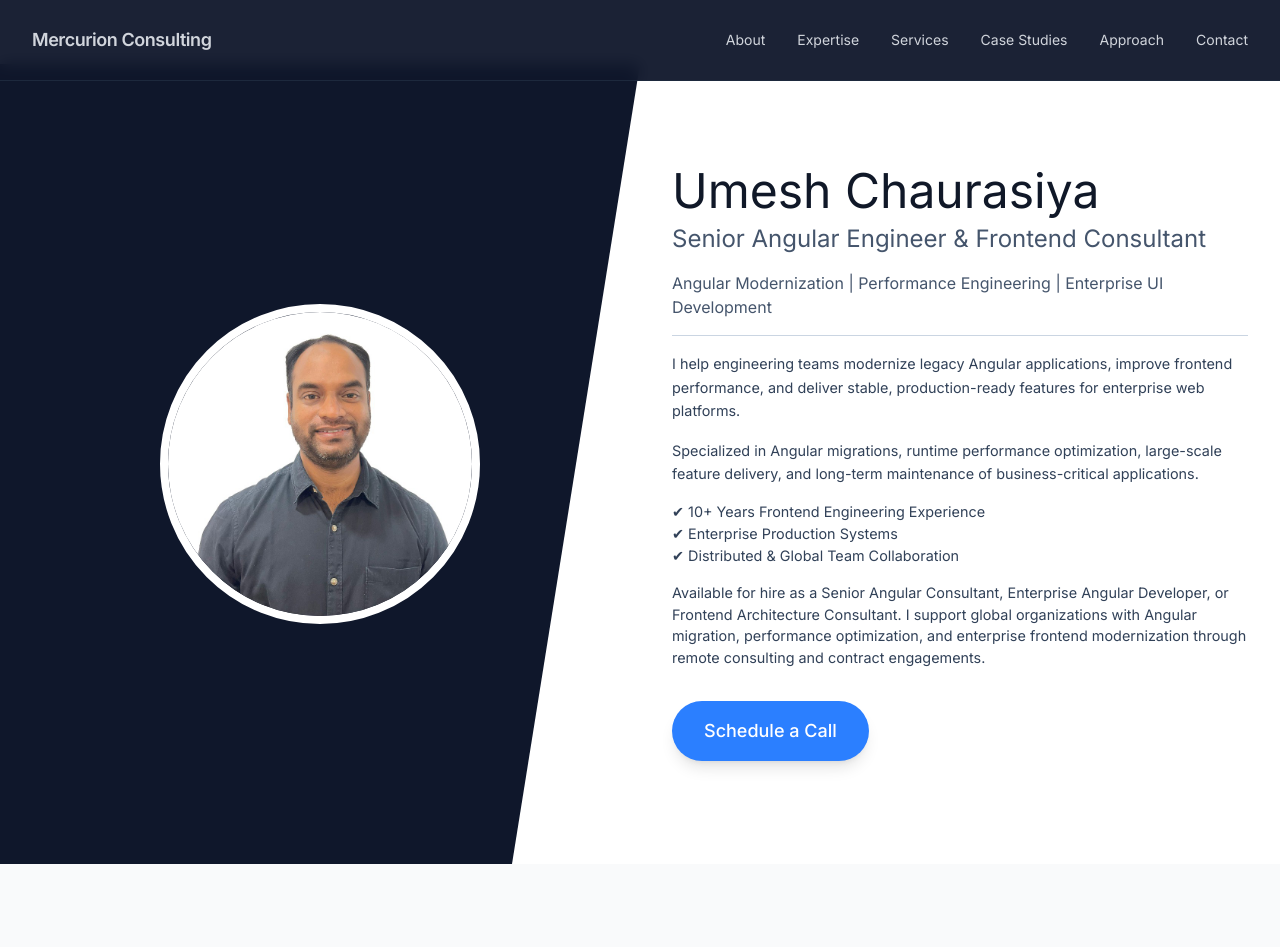
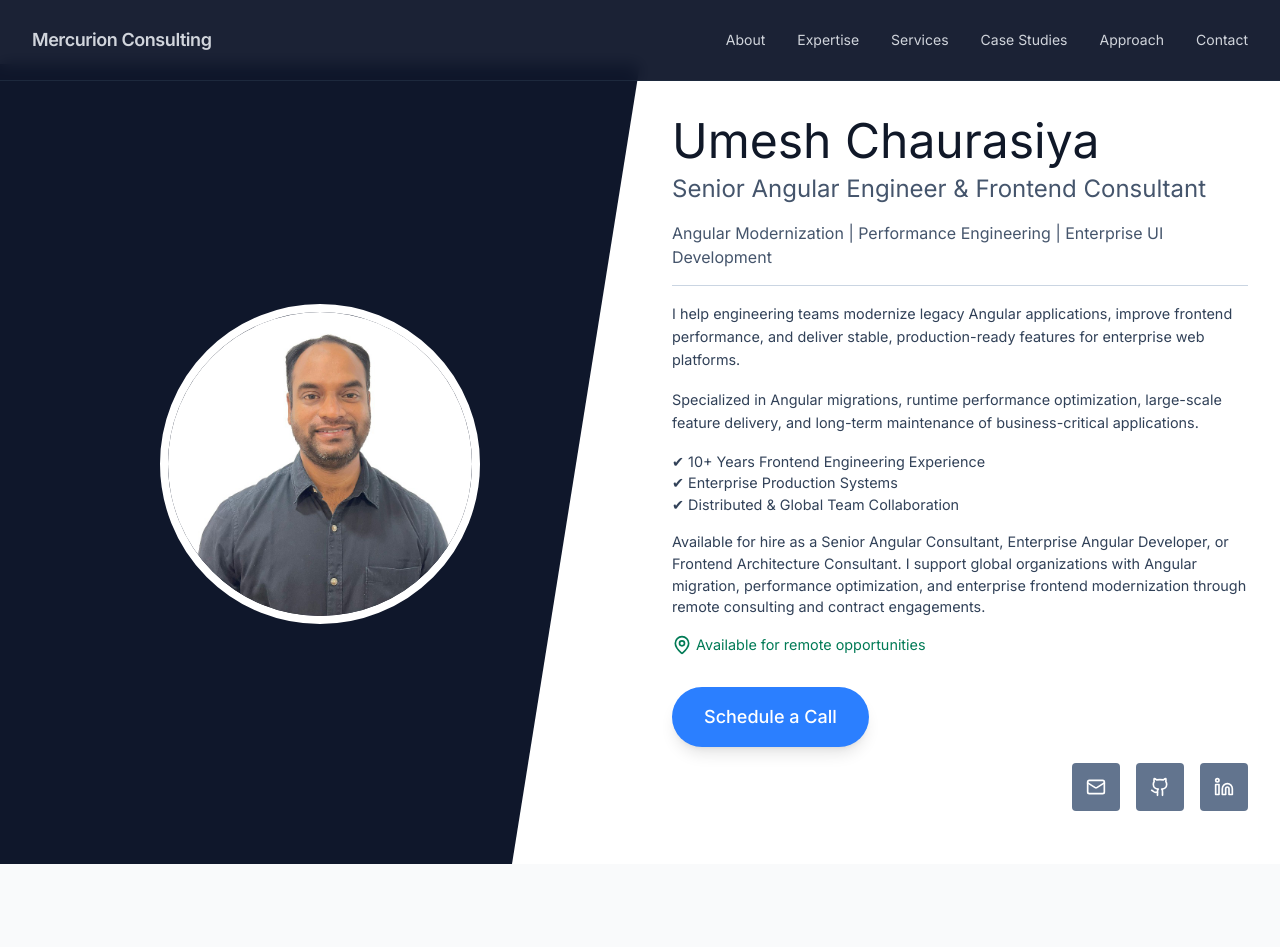
Before and after one commit to chaurasiyaumesh9/mercurion-consulting, a Next.js app: page / in a window 1280 px wide. Shown: the top 947 px of the page. Built offline with nearby package versions, Linux system fonts and the light colour scheme.

Commit message:
home banner done

```diff
--- a/app/components/HeroSection.tsx
+++ b/app/components/HeroSection.tsx
@@ -1,6 +1,6 @@
 "use client";
 
-import { MapPin } from "lucide-react";
+import { Github, Linkedin, Mail, MapPin } from "lucide-react";
 import Image from "next/image";
 import Link from "next/link";
 
@@ -8,7 +8,7 @@ export default function HeroSection() {
   return (
     <section id="about" className="bg-white scroll-mt-24 pt-16">
       <div className="min-h-screen flex flex-col md:flex-row">
-        <div className="relative flex-1 flex items-center justify-center overflow-hidden p-8">
+        <div className="relative flex-1 flex items-center justify-center overflow-hidden md:p-8">
           <div
             className="absolute inset-0 bg-slate-900 hidden md:block"
             style={{
@@ -29,6 +29,7 @@ export default function HeroSection() {
                 priority
               />
             </div>
+
 
           </div>
         </div>
@@ -67,10 +68,15 @@ export default function HeroSection() {
 
           {/* PROOF SIGNALS */}
           <div className="mt-4">
-                <p className="text-slate-700 text-[0.9rem]">✔ 10+ Years Frontend Engineering Experience</p>
-                <p className="text-slate-700 text-[0.9rem]">✔ Enterprise Production Systems</p>
-                <p className="text-slate-700 text-[0.9rem]">✔ Distributed & Global Team Collaboration</p>
-
+            <p className="text-slate-700 text-[0.9rem]">
+              ✔ 10+ Years Frontend Engineering Experience
+            </p>
+            <p className="text-slate-700 text-[0.9rem]">
+              ✔ Enterprise Production Systems
+            </p>
+            <p className="text-slate-700 text-[0.9rem]">
+              ✔ Distributed & Global Team Collaboration
+            </p>
           </div>
 
           <p className="mt-4 text-slate-700 text-[0.9rem]">
@@ -81,10 +87,10 @@ export default function HeroSection() {
             consulting and contract engagements.
           </p>
 
-            {/* <div className="mt-4 text-md text-slate-600 flex items-center gap-1">
+          <div className="mt-4 text-emerald-700 text-[0.9rem] flex items-center gap-1">
                 <MapPin size={20} />
                 <span>Available for remote opportunities</span>
-            </div> */}
+            </div>
 
           {/* CTA */}
           <div className="mt-8 flex flex-col sm:flex-row gap-3 sm:gap-4 justify-center md:justify-start">
@@ -103,6 +109,34 @@ export default function HeroSection() {
                 </Link> */}
           </div>
 
+          <div className="flex gap-4 pt-4 justify-end">
+
+              <Link
+                href="mailto:contact@mercurionconsulting.com"
+                className="w-12 h-12 rounded text-white bg-slate-500 flex items-center justify-center hover:bg-slate-700"
+                aria-label="Email"
+              >
+                <Mail size={20} />
+              </Link>
+              <Link
+                href="https://github.com/chaurasiyaumesh9"
+                target="_blank"
+                rel="noopener noreferrer"
+                className="w-12 h-12 rounded text-white bg-slate-500 flex items-center justify-center hover:bg-slate-700"
+                aria-label="GitHub"
+              >
+                <Github size={20} />
+              </Link>
+              <Link
+                href="https://www.linkedin.com/in/uc1990/"
+                target="_blank"
+                rel="noopener noreferrer"
+                className="w-12 h-12 rounded text-white bg-slate-500 flex items-center justify-center hover:bg-slate-700"
+                aria-label="LinkedIn"
+              >
+                <Linkedin size={20} />
+              </Link>
+            </div>
         </div>
       </div>
     </section>
```
Lines whose indentation alone changed are shown as unchanged.
